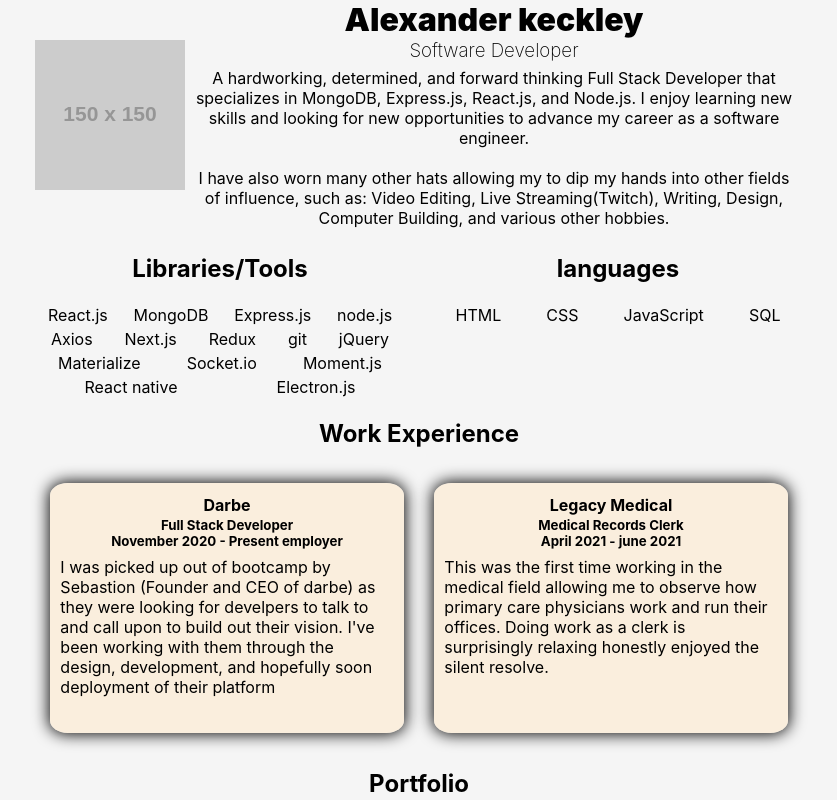
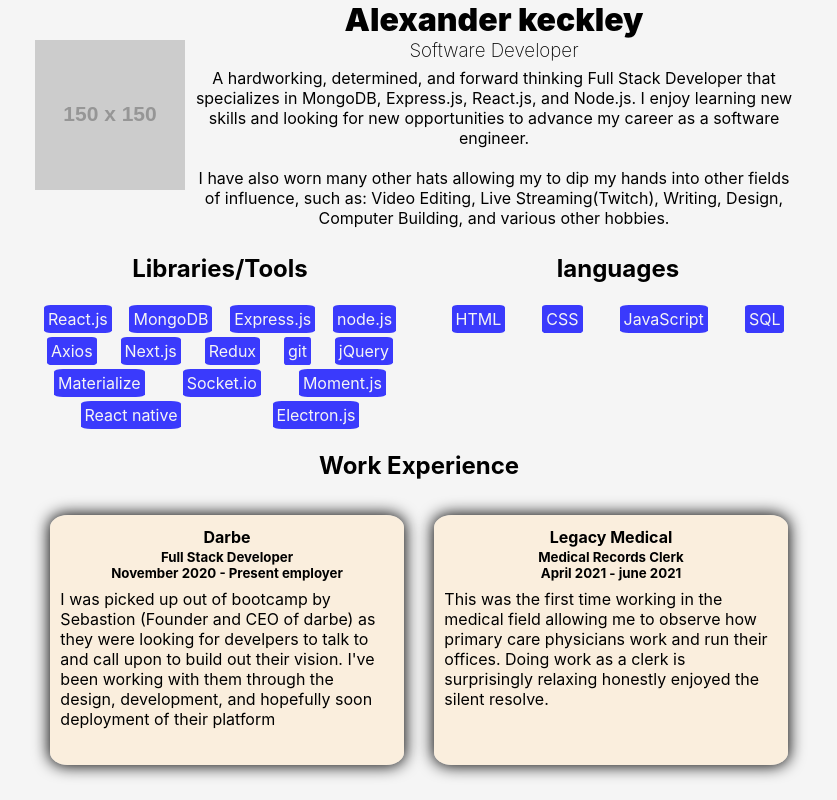
Before and after one commit to Drkeck/Drkeck.github.io, a React (Create React App) app: page / in a window 1280 px wide. Shown: the top 800 px of the page, without its empty margins (221-1058 px from the left). Built offline with nearby package versions, Linux system fonts and the light colour scheme.

Commit message:
made some significnt edits to the layout of the page, will continue working on it tomorrow.. well later today

```diff
--- a/src/Components/Footer/index.css
+++ b/src/Components/Footer/index.css
@@ -4,6 +4,7 @@
     justify-content: space-between;
     align-items: flex-end;
     height: 100px;
+    margin-bottom: 10px;
 }
 
 .footer-cont a {
--- a/src/Components/TechKnowledge/index.css
+++ b/src/Components/TechKnowledge/index.css
@@ -14,10 +14,18 @@
     width: 370px;
 }
 
+.tek-text, .lang-text {
+    background-color: rgba(0, 0, 255, 0.76);
+    padding: 4px;
+    color: whitesmoke;
+    border-radius: 10%;
+}
+
 .tek-text {
     margin: 2px 8px;
 }
 
 .lang-text {
     margin: 2px;
+    height: fit-content;
 }
```
